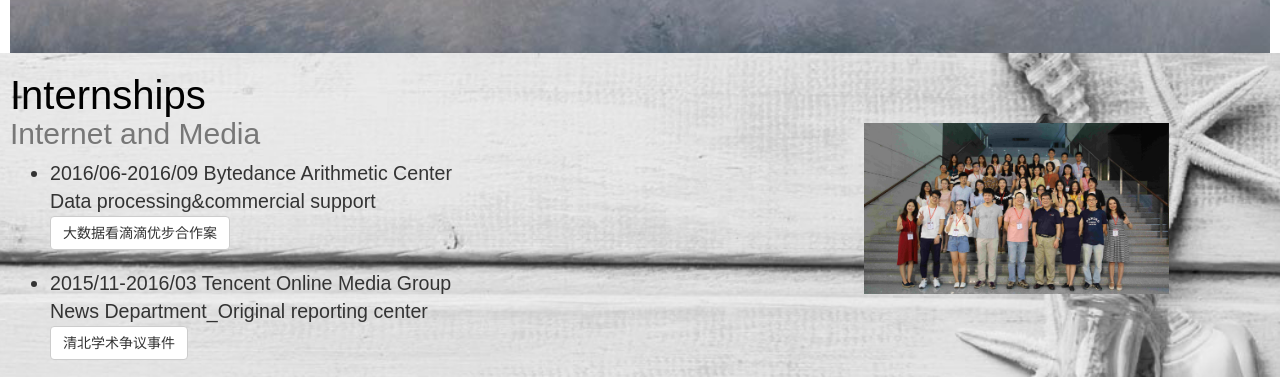
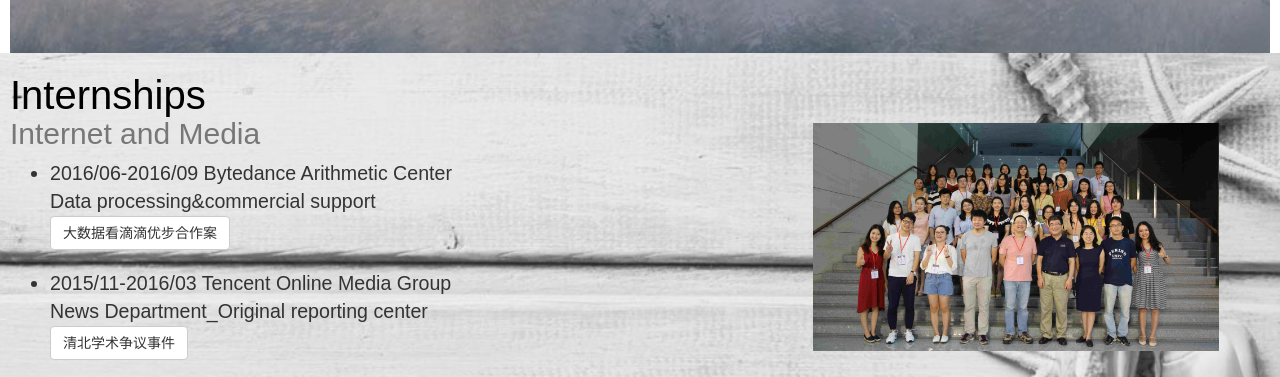
Before and after one commit to 271943596/chenzhangqi.github.io, a plain HTML site: page index.html in a window 1280 px wide. Shown: the part 1241-1618 px from the top of the page. Drawn offline with nearby package versions, Linux system fonts and the light colour scheme; files that its build step writes are made by us from their sources; files whose address does not match are found by name.

Commit message:
Update index.html

```diff
--- a/index.html
+++ b/index.html
@@ -72,7 +72,7 @@
             </ul>
         </div>
         <div class="col-md-5" style="margin-top:70px">
-            <img class="featurette-image img-responsive center-block" data-src="holder.js/500x500/auto" width="60%" height="800px" alt="500x500" src="background.jpg" data-holder-rendered="true">
+            <img class="featurette-image img-responsive center-block" data-src="holder.js/500x500/auto" width="80%" height="60%" alt="500x500" src="background.jpg" data-holder-rendered="true">
         </div>
     </div>
 
```
